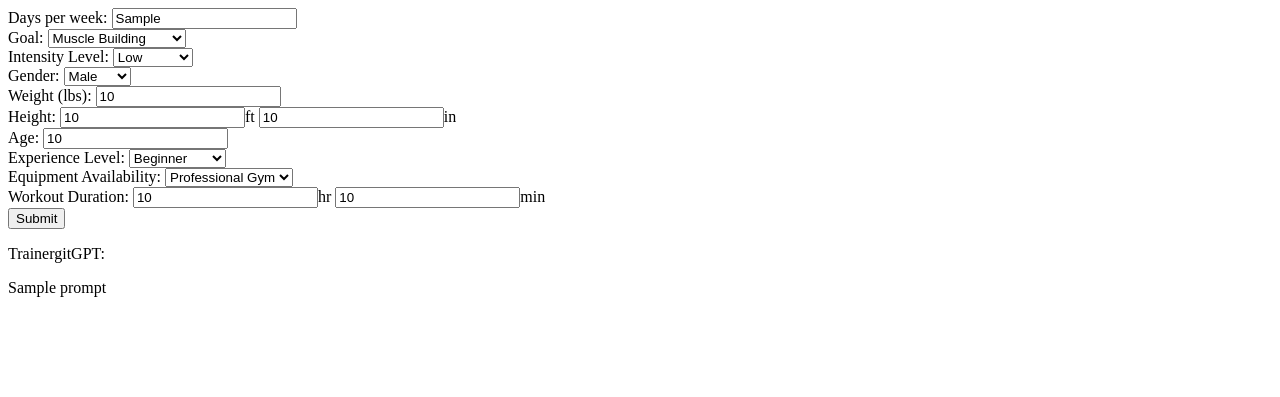
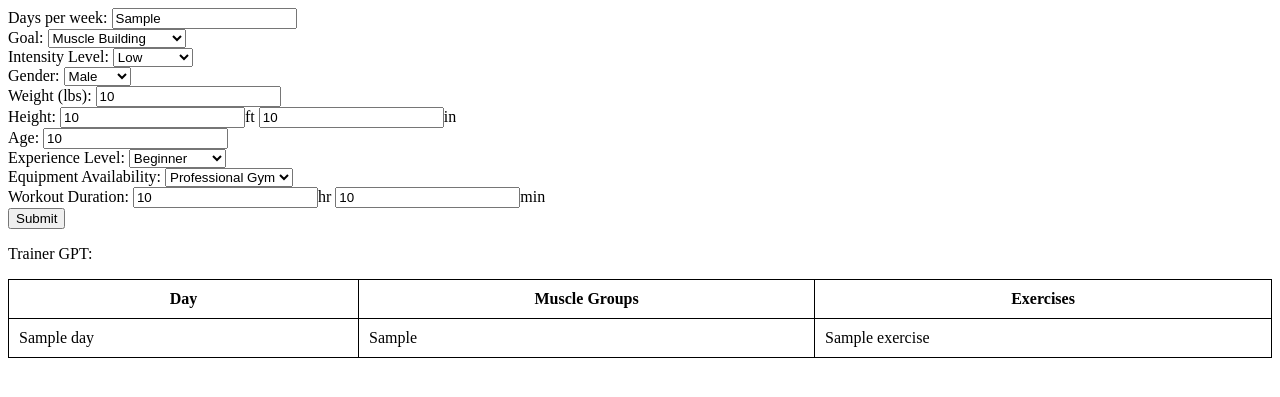
Before and after one commit to xinrui-wang1/trainerGPT, a Flask app: template templates/form.html in a window 1280 px wide. Shown: the top 397 px of the page. Run offline with Flask 3, Linux system fonts and the light colour scheme; the template is opened without the code that fills it: most values are stand-ins (such as "Sample title", 1, 10 or a date in 2020).

Commit message:
Parse gpt response and create output table

```diff
--- a/main.py
+++ b/main.py
@@ -1,13 +1,13 @@
-from flask import Flask, request, render_template
+from flask import Flask, request, render_template, session, redirect, url_for
 from flask_cors import CORS
-from functions import generate_prompt, generate_response
+from functions import generate_prompt, generate_response, parse_response
 import os
 from dotenv import load_dotenv
+
 load_dotenv()
 
-# openai_api_key = os.getenv('OPENAI_API_KEY')
-
 app = Flask(__name__)
+app.secret_key = os.getenv('SECRET_KEY')
 CORS(app)
 
 class UserProfile:
@@ -25,12 +25,11 @@ class UserProfile:
         self.duration_hr = user_data['duration_hr']
         self.duration_min = user_data['duration_min']
 
-app = Flask(__name__)
-
 @app.route('/', methods=['GET', 'POST'])
 def form():
-    form_data = {}
-    prompt = ""
+    form_data = session.get('form_data', {})
+    response = ""
+    parsed = ""
     if request.method == 'POST':
         # get the form data
         form_data = {
@@ -47,12 +46,28 @@ def form():
             'duration_hr': request.form.get('duration_hr'),
             'duration_min': request.form.get('duration_min')
         }
+        session['form_data'] = form_data
 
         # generate the prompt
         prompt = generate_prompt(form_data)
         response = generate_response(prompt)
+        parsed = parse_response(response)
+        session['response'] = response
+        session['parsed'] = parsed
+        return redirect(url_for('form'))
 
-    return render_template('form.html', form_data=form_data, prompt=response)
+    if 'response' in session:
+        response = session['response']
+        parsed = session['parsed']
+        del session['response']  # clear it from the session
+        del session['parsed']
+
+    return render_template('form.html', form_data=form_data, prompt=parsed if response else "", routine=parsed)
+
+@app.route('/clear', methods=['GET'])
+def clear_form():
+    session.pop('form_data', None)
+    return redirect(url_for('form'))
 
 if __name__ == '__main__':
     app.run(debug=True)
--- /dev/null
+++ b/static/css/styles.css
@@ -0,0 +1,9 @@
+table {
+    border-collapse: collapse;
+    width: 100%;
+}
+
+th, td {
+    border: 1px solid black;
+    padding: 10px;
+}
--- a/templates/form.html
+++ b/templates/form.html
@@ -1,5 +1,9 @@
 <!DOCTYPE html>
 <html>
+<head>
+    <link rel="stylesheet" type="text/css"href="{{ url_for('static', filename='css/styles.css') }}">
+</head>
+
 <body>
 
 <form action="/" method="post">
@@ -58,8 +62,27 @@
 </form>
 
 {% if prompt %}
-<p>TrainergitGPT:</p>
-<p>{{ prompt }}</p>
+<p>Trainer GPT:</p>
+{% endif %}
+{% if routine %}
+  <table>
+    <thead>
+      <tr>
+        <th>Day</th>
+        <th>Muscle Groups</th>
+        <th>Exercises</th>
+      </tr>
+    </thead>
+    <tbody>
+      {% for i in range(routine['Day']|length) %}
+        <tr>
+          <td>{{ routine['Day'][i] }}</td>
+          <td>{{ routine['Muscle Group'][i] }}</td>
+          <td>{{ routine['Exercises'][i]|replace('\n', '<br>')|safe }}</td>
+        </tr>
+      {% endfor %}
+    </tbody>
+  </table>
 {% endif %}
 
 <script>
```
Also changed, not shown: functions.py (+54 -0 lines).
